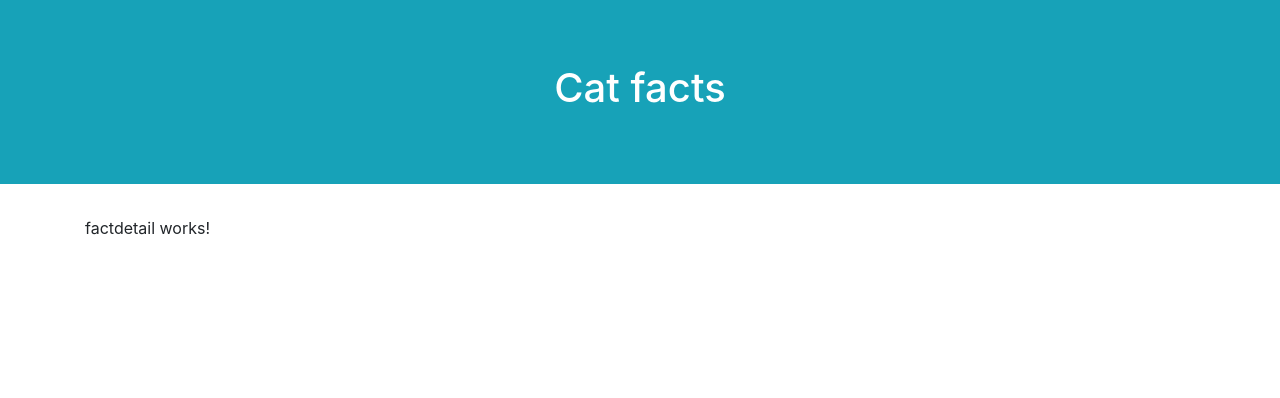
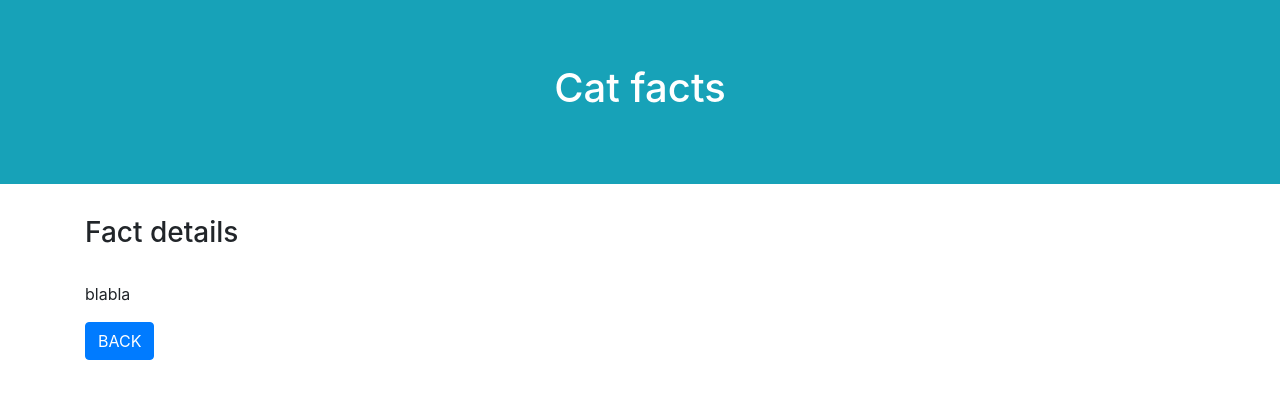
Before and after one commit to bandydos/randomfacts-ng, an Angular app: page /factdetail/1 in a window 1280 px wide. Shown: the top 398 px of the page. Built offline with nearby package versions, Linux system fonts and the light colour scheme.

Commit message:
Added backclick to prev page (for not refetching facts)

```diff
--- a/src/app/components/fact/fact.component.ts
+++ b/src/app/components/fact/fact.component.ts
@@ -1,4 +1,4 @@
-import { Component, OnInit, Input} from '@angular/core';
+import { Component, OnInit, Input } from '@angular/core';
 import { FactModel } from 'src/app/models/FactModel';
 
 @Component({
@@ -16,4 +16,8 @@ export class FactComponent implements OnInit {
   ngOnInit(): void {
   }
 
+  seedetail(): void {
+    console.log('clicked')
+  }
+
 }
--- a/src/app/components/factdetail/factdetail.component.html
+++ b/src/app/components/factdetail/factdetail.component.html
@@ -1 +1,8 @@
-<p>factdetail works!</p>
+<div>
+    <h3>
+        Fact details
+    </h3>
+    <br>
+    <p>blabla</p>
+    <a (click)="backClicked()" class="btn btn-primary">BACK</a>
+</div>
--- a/src/app/components/factdetail/factdetail.component.ts
+++ b/src/app/components/factdetail/factdetail.component.ts
@@ -1,4 +1,5 @@
 import { Component, OnInit } from '@angular/core';
+import { Location } from '@angular/common';
 
 @Component({
   selector: 'app-factdetail',
@@ -7,9 +8,12 @@ import { Component, OnInit } from '@angular/core';
 })
 export class FactdetailComponent implements OnInit {
 
-  constructor() { }
+  constructor(private location: Location) { }
 
   ngOnInit(): void {
   }
 
+  backClicked(): void {
+    this.location.back();
+  }
 }
--- a/src/app/components/facts/facts.component.html
+++ b/src/app/components/facts/facts.component.html
@@ -1,4 +1,4 @@
 <div>
-    <app-fact *ngFor="let fact of facts; index as i" [fact]="fact.fact" [length]="fact.length" [listindex]="i + 1">
+    <app-fact *ngFor="let fact of facts; index as i" [fact]="fact.fact" [length]="fact.length" [listindex]="i + 1"v>
     </app-fact>
 </div>
--- a/src/app/components/pagenotfound/pagenotfound.component.html
+++ b/src/app/components/pagenotfound/pagenotfound.component.html
@@ -1,5 +1,5 @@
 <div class="row mt-5 justify-content-center">
     <div class="col-6 text-center">
-        <h3>Page not found...</h3>
+        <h3>404 - Page not found</h3>
     </div>
 </div>
```
